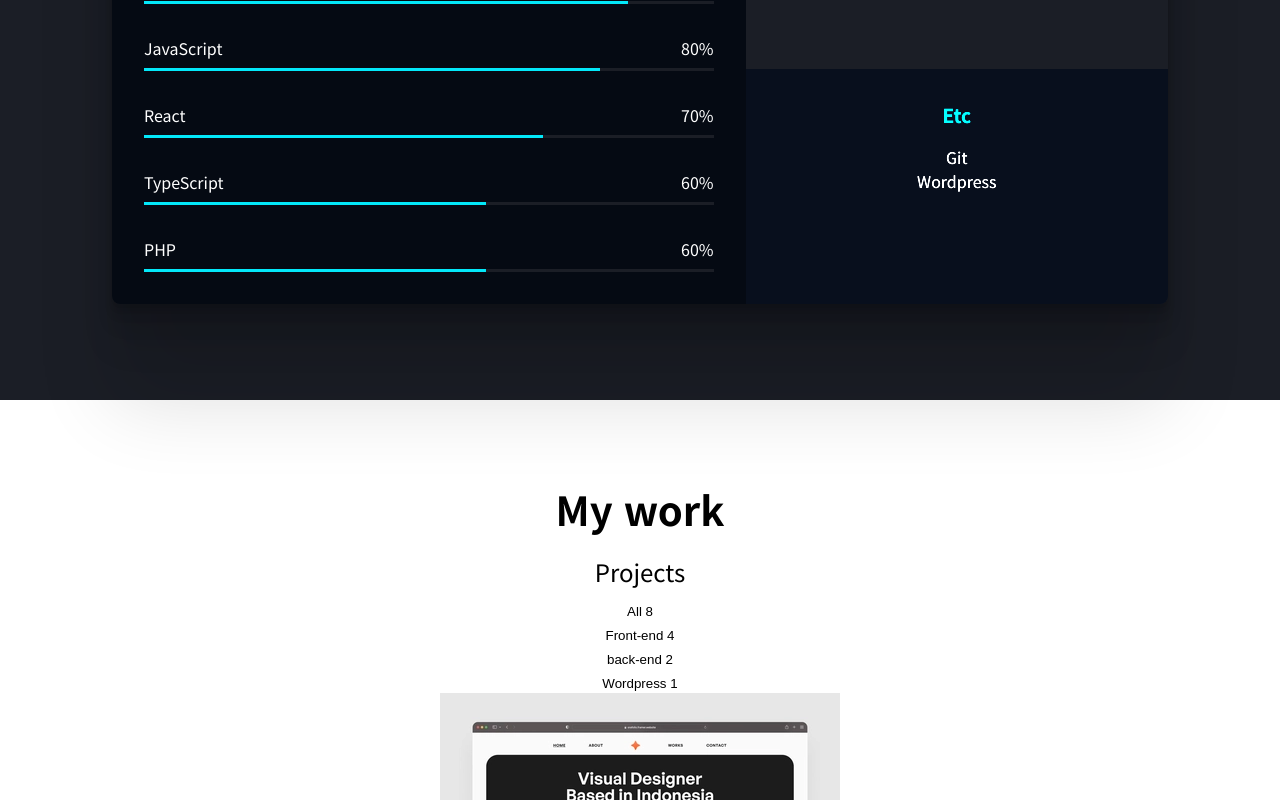
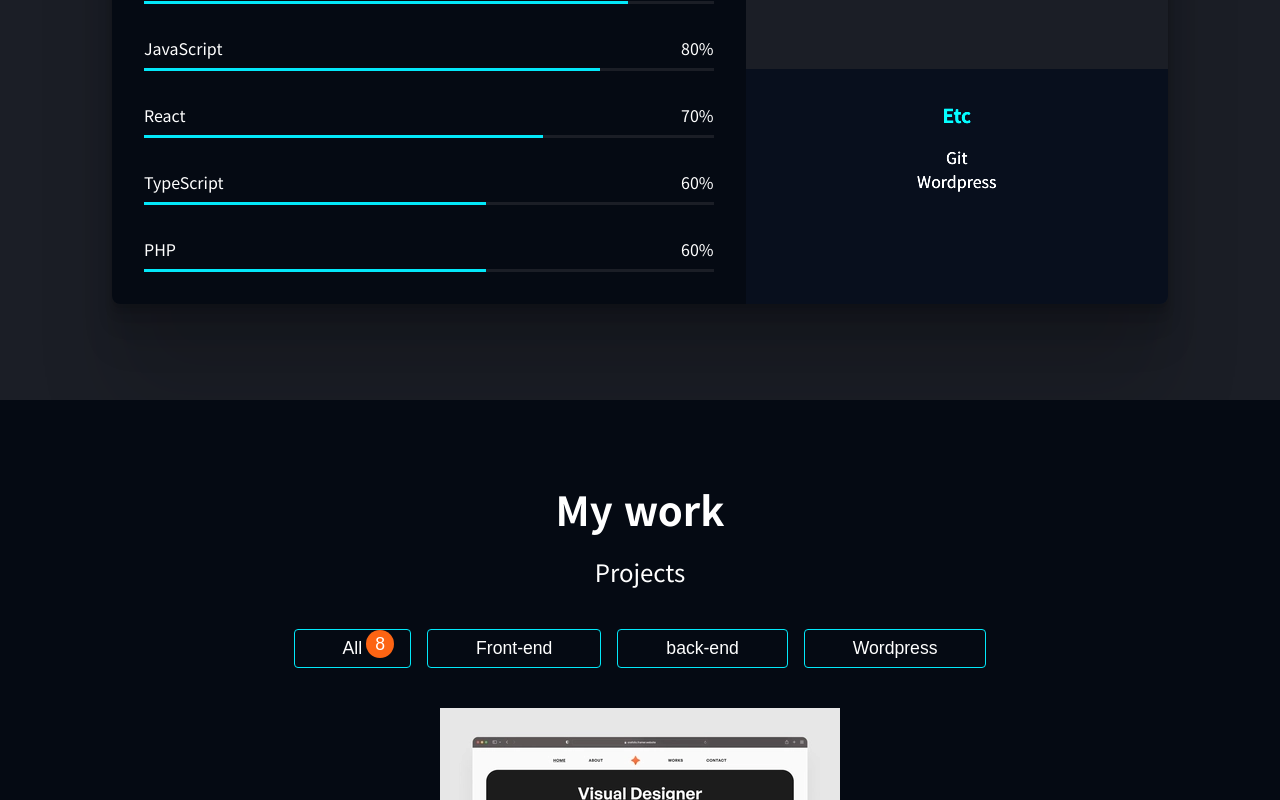
Before and after one commit to laurenceWorld/portfolio_site, a plain HTML site: page index.html in a window 1280 px wide. Shown: the part 2000-2800 px from the top of the page. Drawn offline with Linux system fonts and the light colour scheme.

Commit message:
CSS-Work-Category

```diff
--- a/css/style.css
+++ b/css/style.css
@@ -86,6 +86,7 @@ button:focus {
   display: flex;
   justify-content: space-between;
   align-items: center;
+  z-index: 1;
 }
 
 .header__logo {
@@ -283,3 +284,52 @@ button:focus {
   height: 3px;
   background-color: var(--color-accent);
 }
+
+/* Work */
+#work {
+  background-color: var(--color-primary);
+  color: var(--color-text);
+}
+
+.categories {
+  display: flex;
+  justify-content: center;
+  margin: 2.5rem;
+  gap: 1rem;
+}
+
+.category {
+  position: relative;
+  color: var(--color-text);
+  font-size: 1.1rem;
+  padding: 0.5rem 3rem;
+  border-radius: 4px;
+  border: 1px solid var(--color-accent);
+  cursor: pointer;
+  white-space: nowrap;
+}
+
+.category__selected {
+  background-color: var(--color-accent);
+  color: var(--color-primary);
+}
+
+.category__count {
+  opacity: 0;
+  position: absolute;
+  top: -20px;
+  right: 16px;
+  width: 28px;
+  height: 28px;
+  line-height: 28px;
+  border-radius: 100%;
+  background-color: var(--color-accent-variant);
+  color: var(--color-text);
+  transition: all 250ms ease-in;
+}
+
+.category--selected .category__count,
+.category:hover .category__count {
+  opacity: 1;
+  top: 0;
+}
--- a/index.html
+++ b/index.html
@@ -194,20 +194,29 @@
       </section>
       <!-- Work -->
       <section id="work" class="section">
+        <div class="max-container">
           <h2 class="title">My work</h2>
           <p class="description">Projects</p>
-        <ul>
+          <ul class="categories">
             <li>
-            <button>All <span>8</span></button>
+              <button class="category category--selected">
+                All <span class="category__count">8</span>
+              </button>
             </li>
             <li>
-            <button>Front-end <span>4</span></button>
+              <button class="category">
+                Front-end <span class="category__count">4</span>
+              </button>
             </li>
             <li>
-            <button>back-end <span>2</span></button>
+              <button class="category">
+                back-end <span class="category__count">2</span>
+              </button>
             </li>
             <li>
-            <button>Wordpress <span>1</span></button>
+              <button class="category">
+                Wordpress <span class="category__count">1</span>
+              </button>
             </li>
           </ul>
           <ul>
@@ -246,10 +255,15 @@
             </li>
             <li>
               <a href="#" target="_blank">
-              <img src="images/projects/project4.webp" alt="유튜브 클론코딩" />
+                <img
+                  src="images/projects/project4.webp"
+                  alt="유튜브 클론코딩"
+                />
                 <div>
                   <h3>유튜브 클론코딩</h3>
-                <p>Clone Coding with HTML, CSS, JavaScript, NodeJs, MongoDB</p>
+                  <p>
+                    Clone Coding with HTML, CSS, JavaScript, NodeJs, MongoDB
+                  </p>
                 </div>
               </a>
             </li>
@@ -296,6 +310,7 @@
               </a>
             </li>
           </ul>
+        </div>
       </section>
       <!-- Testimonials -->
       <section id="testimonial" class="section">
```
Lines whose indentation alone changed are shown as unchanged.
